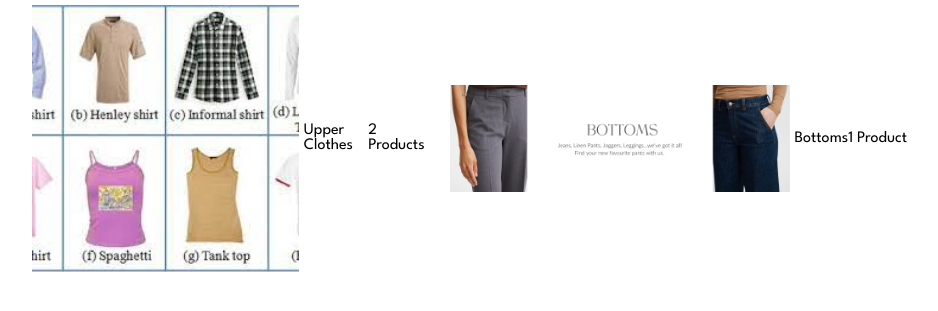
After one commit to kyimkz/example, a Django app: page /category/ in a window 1280 px wide. The commit adds this page. Shown: the top 311 px of the page, without its empty margins (173-1111 px from the left). Run offline with Django 5.2, Linux system fonts and the light colour scheme; data comes from the database, SQL or seed files in the repository; both versions use the stored data as it was after the commit.

Commit message:
worked on pages

```diff
--- a/website/core/admin.py
+++ b/website/core/admin.py
@@ -7,7 +7,7 @@ class ProductImagesAdmin(admin.TabularInline):
 #list_display specifies the fields to display in the list view of the model in admin panel
 class ProductAdmin(admin.ModelAdmin):
     inlines = [ProductImagesAdmin]
-    list_display = ['user', 'title', 'product_image', 'price', 'featured', 'product_status']
+    list_display = ['user', 'title', 'product_image', 'price', 'category', 'vendor', 'featured', 'product_status']
 
 class CategoryAdmin(admin.ModelAdmin):
     list_display = ['title', 'category_image']
--- a/website/core/models.py
+++ b/website/core/models.py
@@ -79,13 +79,14 @@ class Product(models.Model):
     pid = ShortUUIDField(unique=True, length=10, max_length=20, alphabet="abcdefgh12345")
 
     user = models.ForeignKey(User, on_delete=models.SET_NULL, null=True)
-    category = models.ForeignKey(Category, on_delete=models.SET_NULL, null=True)
+    category = models.ForeignKey(Category, on_delete=models.SET_NULL, null=True, related_name="category")
+    vendor = models.ForeignKey(Vendor, on_delete=models.SET_NULL, null=True)
 
     title = models.CharField(max_length=100, default="Some clothes")
     image = models.ImageField (upload_to=user_directory_path, default="product.jpg")
     description = models.TextField(null=True, blank=True, default="This is the product")
 
-    price = models. DecimalField (max_digits=99999999999999, decimal_places=2, default="1.99")#could be changed in future
+    price = models.DecimalField (max_digits=99999999999999, decimal_places=2, default="1.99")#could be changed in future
     old_price = models.DecimalField (max_digits=99999999999999, decimal_places=2, default="2.99")#could be changed in future
 
     specifications = models.TextField(null=True, blank=True)
--- a/website/core/urls.py
+++ b/website/core/urls.py
@@ -1,8 +1,11 @@
 from django.urls import path
-from core.views import index
+from core.views import index, product_list_view, category_list_view, category_product_list_view
 
 app_name = "core"
 
 urlpatterns = [
-    path("", index, name="index")
+    path("", index, name="index"),
+    path("products/", product_list_view, name="product-list"),
+    path("category/", category_list_view, name="category-list"),
+    path("category/<cid>/", category_product_list_view, name="category-product-list"),
 ]
--- a/website/core/views.py
+++ b/website/core/views.py
@@ -2,10 +2,39 @@ from django.shortcuts import render,HttpResponse
 from core.models import Product, Category, Vendor, CartOrder, CartOrderItems, ProductImages, ProductReview, Wishlist, Address
 
 def index(request):
-    product = Product.objects.all()#this part will allow to list products in landing page(might change later on)
+    products = Product.objects.filter(product_status="published", featured=True).order_by("-id") #this part will allow to list products in landing page, also ordered for latest products to be first shown
 
     context = {
-        "products": product
+        "products": products
     }
 
-    return render(request, 'core/index.html')
+    return render(request, 'core/index.html', context)
+
+def product_list_view(request):
+    products = Product.objects.filter(product_status="published").order_by("-id")
+
+    context = {
+        "products": products
+    }
+
+    return render(request, 'core/product-list.html', context)
+
+def category_list_view(request):
+    categories = Category.objects.all()
+
+    context = {
+        "categories": categories
+    }
+
+    return render(request, 'core/category-list.html', context)
+
+def category_product_list_view(request, cid):
+    category = Category.objects.get(cid=cid)
+    products = Product.objects.filter(product_status="published", category=category)
+
+    context = {
+        "category": category,
+        "products": products,
+    }
+
+    return render(request, 'core/category-product-list.html', context)
--- /dev/null
+++ b/website/templates/core/category-list.html
@@ -0,0 +1,41 @@
+{% load static %}
+
+<!DOCTYPE html>
+<html lang="en">
+
+<head>
+  <meta charset="UTF-8">
+  <meta http-equiv="X-UA-Compatible" content="IE=edge">
+  <meta name="viewport" content="width=device-width, initial-scale=1.0">
+  <title>kyim</title>
+
+  <!-- website logo template -->
+  <link rel="shortcut icon" href="{% static 'assets/images/logo/transparent_logo.png' %}" type="image/x-icon">
+
+  <link rel="stylesheet" href="{% static 'assets/css/style.css' %}">
+
+  <link rel="preconnect" href="https://fonts.googleapis.com">
+  <link rel="preconnect" href="https://fonts.gstatic.com" crossorigin>
+  <link href="https://fonts.googleapis.com/css2?family=Poppins:wght@300;400;500;600;700;800;900&display=swap"
+    rel="stylesheet">
+
+</head>
+
+<body>
+      <div class="gen">
+
+
+        <!-- THIS PART IS IMPORTANT CAUSE THE DETAILS SHOULD BE DRAGGED FROM DATABASE USING DJANGO -->
+        {% for c in categories %}
+        <div class="pic">
+          <img src="{{ c.image.url }}" alt="" class="imgpic">
+          <!-- LIKE THIS!!! -->
+          <p>{{ c.title }}</p>
+          <p>{{ c.category.count }} Product{{c.category.count|pluralize:"s"}}</p>
+        </div>
+        {% endfor %}
+
+
+</body>
+
+</html>
--- /dev/null
+++ b/website/templates/core/category-product-list.html
@@ -0,0 +1 @@
+{{ category.title }}
```
Also changed, not shown: website/templates/core/index.html (+18 -3 lines), website/templates/core/product-list.html (added, +43 -0 lines), website/core/migrations/0003_product_vendor.py (added), website/core/migrations/0004_alter_product_category.py (added), website/db.sqlite3, website/media/category/download.jpeg (added), website/media/category/website-category-page-banners1.webp (added), website/media/user_2/coat1.jpg (added), website/media/user_2/coat2.jpeg (added), website/media/user_2/slide_50.webp (added).
